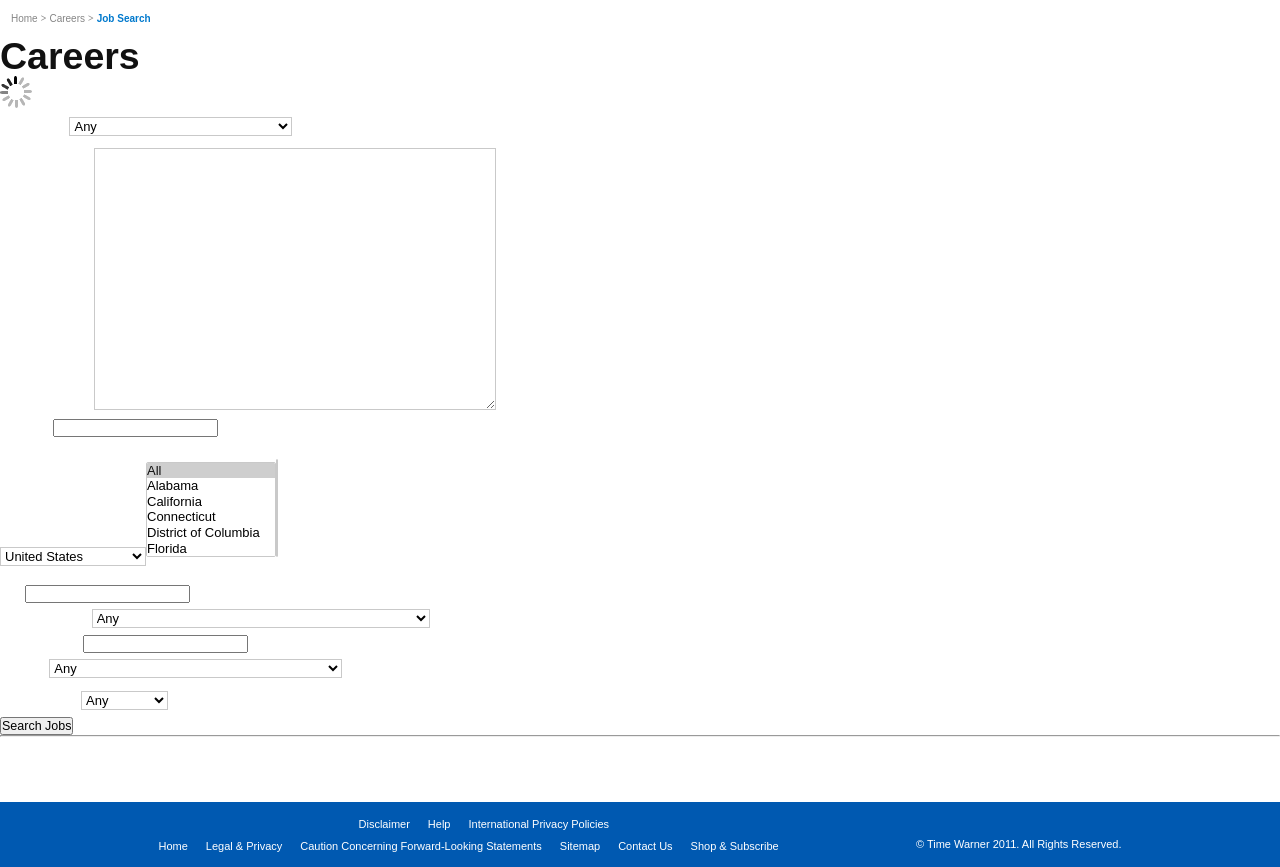
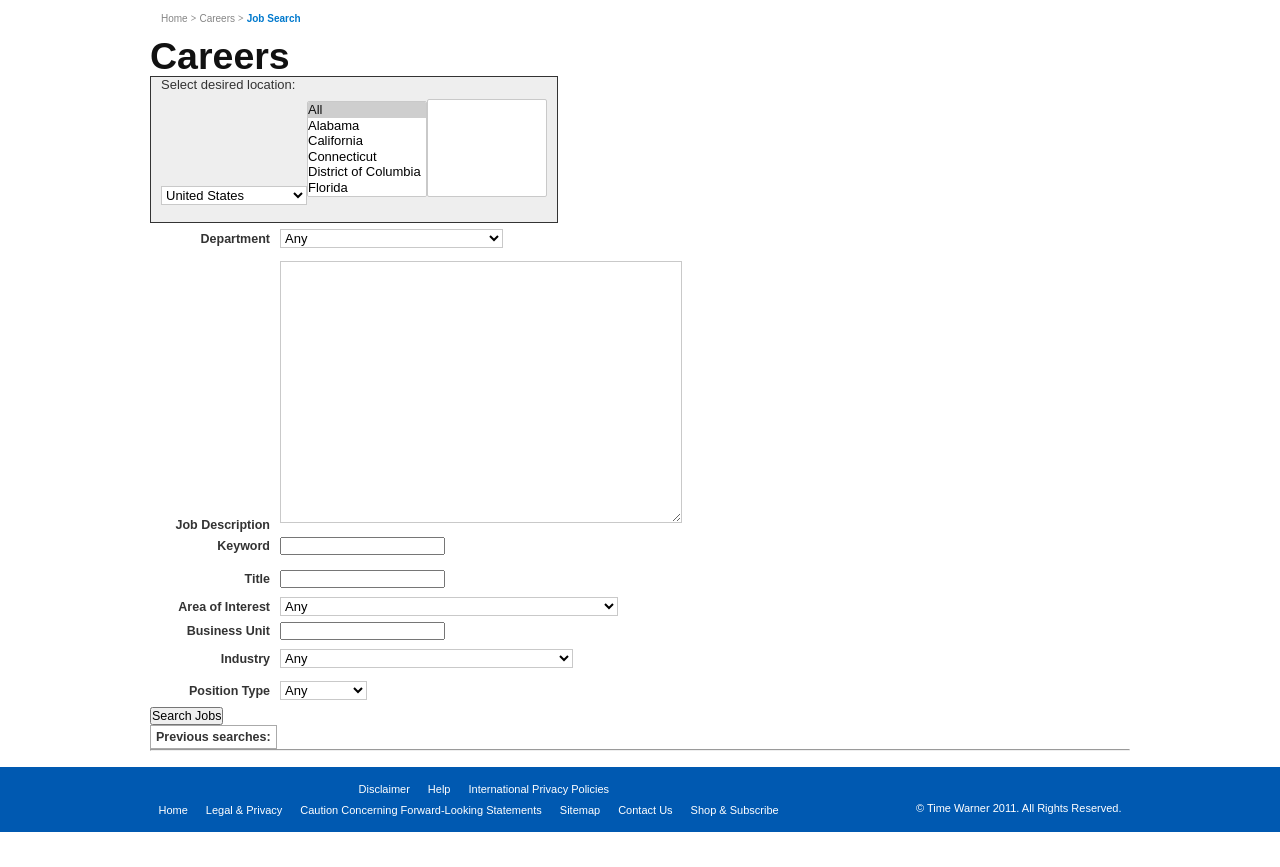
Before and after one commit to jerodfritz/TW-Careers, a PHP site: page /careers/job-search/index.php in a window 1280 px wide. Shown: the part 158-1025 px from the top of the page. After the commit the page ends 990 px from the top, so only its background shows below. Run offline with PHP 8.4, Linux system fonts and the light colour scheme; lists and menus that the app fills with data are empty; some libraries are stand-ins or nearby versions.

Commit message:
Job Search with Multiselect and parameters on query string

```diff
--- a/careers/index.php
+++ b/careers/index.php
@@ -48,7 +48,7 @@ include '../includes/head.php';
                        <div class="inner">
                          <form class="search-form" action="job-search/" method="get">
                             <label for="search-keywords">Keywords</label>
-                            <input type="text" name="search-keywords" value="" id="search-keywords">
+                            <input type="text" name="questions[kq_1158]" value="" id="search-keywords">
                             <button value="submit" class="black"><span>Submit</span></button>
                          </form>
                          <button value="Advanced Search" class="grey"><span>Advanced Search</span></button>
--- /dev/null
+++ b/careers/job-search/css/job-search.css
@@ -0,0 +1,48 @@
+#careers-advanced-search {
+    color: #333;
+}
+#careers-advanced-search label.kenexa-label {
+	width:120px;
+	display:inline-block;
+	text-align: right;
+	padding-right:10px;
+	margin-bottom:5px;
+}
+#careers-advanced-search h3 {
+	font-size: 16px;
+	color: #900;
+}
+#careers-advanced-search label {
+	width: 120px;
+	display: inline-block;
+	text-align: right;
+	padding-right: 10px;
+	margin-bottom: 5px;
+}
+#careers-advanced-search #ajax-loader {
+	display: none;
+	position: fixed;
+	left: 50%;
+	top: 64px;
+}
+#careers-advanced-search .loc-select {
+	width: 120px;
+}
+#careers-advanced-search #location-selects {
+	background-color: #eee;
+	padding: 0px 10px 10px 10px;
+	border: 1px solid;
+	margin-bottom: 20px;
+    display:table-cell;
+}
+
+#careers-advanced-search #search-history {
+	margin-top:10px;
+	display:table-cell;
+	padding:5px;
+    border:1px solid #aaa;
+}
+.content-width {
+  width: 980px;
+  margin: 0 auto;
+}
--- a/careers/job-search/index.php
+++ b/careers/job-search/index.php
@@ -9,7 +9,7 @@ $dir = '/careers/job-search/';
 
 $stylesheets = array(
   $dir.'css/jquery.multiselect.css',
-  'http://ajax.googleapis.com/ajax/libs/jqueryui/1.8.16/themes/flick/jquery-ui.css',
+  'http://ajax.googleapis.com/ajax/libs/jqueryui/1.8/themes/redmond/jquery-ui.css',
   $dir.'css/job-search.css', );
 
 $javascripts = array(
@@ -20,14 +20,13 @@ $javascripts = array(
 
 require_once ('../../includes/head.php');
 require_once ("classes/KenexaSearch.class.php");
-
 $ks = new KenexaSearch();
 
 // Do we have any question inputs?
 if (isset($_REQUEST['questions'])) {
     // Add each one to the search.
     foreach ($_REQUEST['questions'] as $key => $value) {
-        if ($value !== "") {
+        if ($value !== "" ) {	// Ignore empty fields (should not have received any).
             $qId = substr($key, strpos($key, '_') + 1);    // Get the number part of the input name (the questionId).
             $ks->addQuestion($qId, $value);
         }
@@ -45,9 +44,15 @@ ob_start();
 if (!$isAjax) {
     // Create a bunch of inputs based on the big XML file.
     echo "<form id='searchForm' action = 'index.php' method='POST'>";
+    echo '<div id="location-selects">'.
+            '<p>Select desired location:</p>'.
+            '<select id="country-select" ></select>'.
+            '<select id="state-select" class="loc-select" size="6" multiple="multiple"></select>'.
+            '<select id="city-select" class="loc-select" size="6" multiple="multiple"></select>'.
+        '</div>';
     $fields = $ks->getFields();
     foreach ($fields as $key => $field) {
-        $keyId = 'kenexaq' . '_' . $key;
+        $keyId = 'kq' . '_' . $key;
         $label = "<label class='kenexa-label' for='$keyId'>" . $field['Name'] . "</label>";
         $type = strtolower($field['Type']);
         switch ($type) {
@@ -60,7 +65,7 @@ if (!$isAjax) {
                     echo "<input type=\"hidden\" class='kenexa-question' id=\"$keyId\"  name='questions[$keyId]'></input><br/>";
                 }else {
                     echo "$label<select class='kenexa-question' id=\"$keyId\"  name='questions[$keyId]' >";
-                    echo "<option value='*'>Any</option>";
+                    echo "<option value=''>Any</option>";
                     foreach ($field['options'] as $option) {
                         echo "<option>{$option['Code']}</option>";
                     }
@@ -91,7 +96,7 @@ if (!$isAjax) {
       }
      */
     echo "<input id ='ajaxSubmit' type='button' value='Search Jobs'></form>";
-
+	echo "<div id='search-history'><strong>Previous searches:</strong><br/></div>";
     echo "<div id='results'>";
 }
 
@@ -162,8 +167,7 @@ ob_end_clean();
 		<div id="content">
 			<div class="content-width">
 				<?php include $basePath . 'includes/structure/breadcrumb.php'; ?>
-				<div id="">
-                    <h1>Careers</h1>
+                <h1>Careers</h1>
 				<div id="careers-advanced-search">
 					<div id="ajax-loader"><img src="<?php print $dir; ?>images/ajax-loader.gif"/></div>
 					<?php echo $content; ?>
```
Also changed, not shown: careers/job-search/js/job-search.js (+46 -12 lines), careers/job-search/css/jquery.multiselect.css (line endings or trailing spaces).
